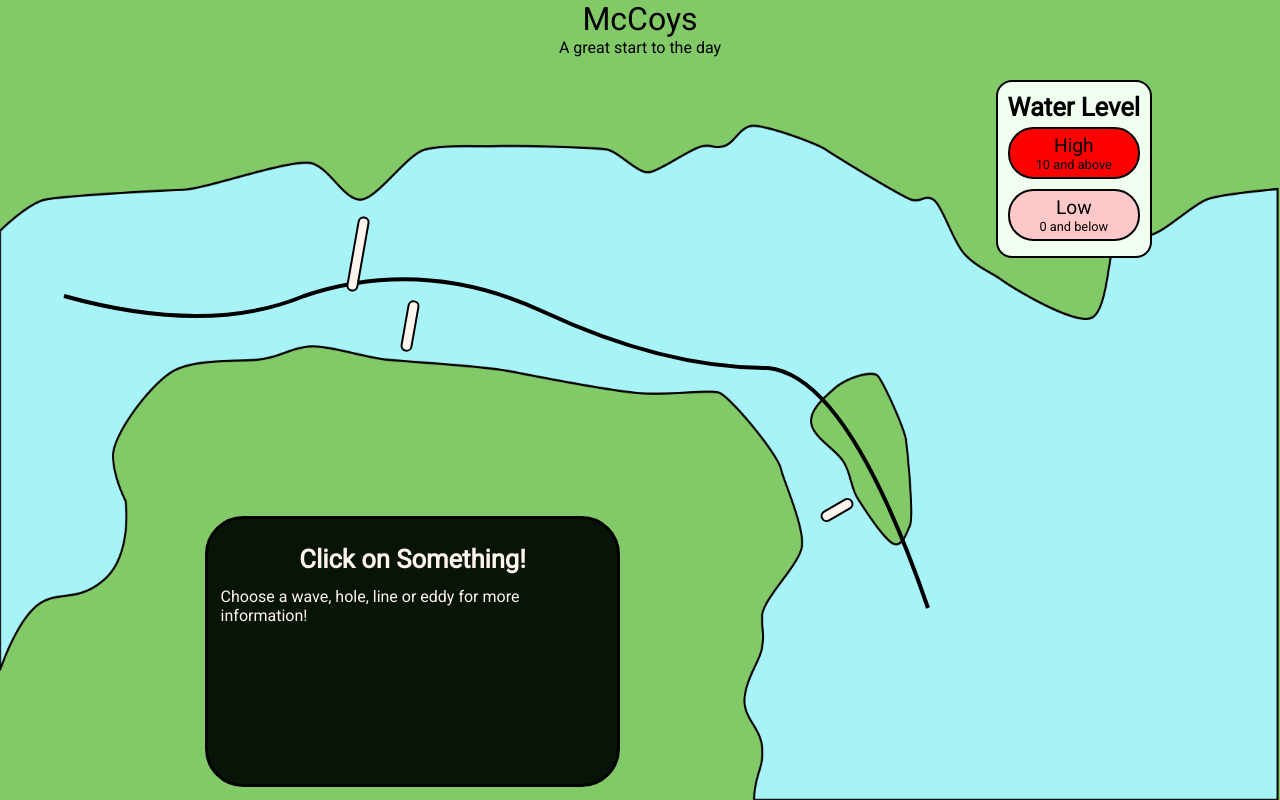
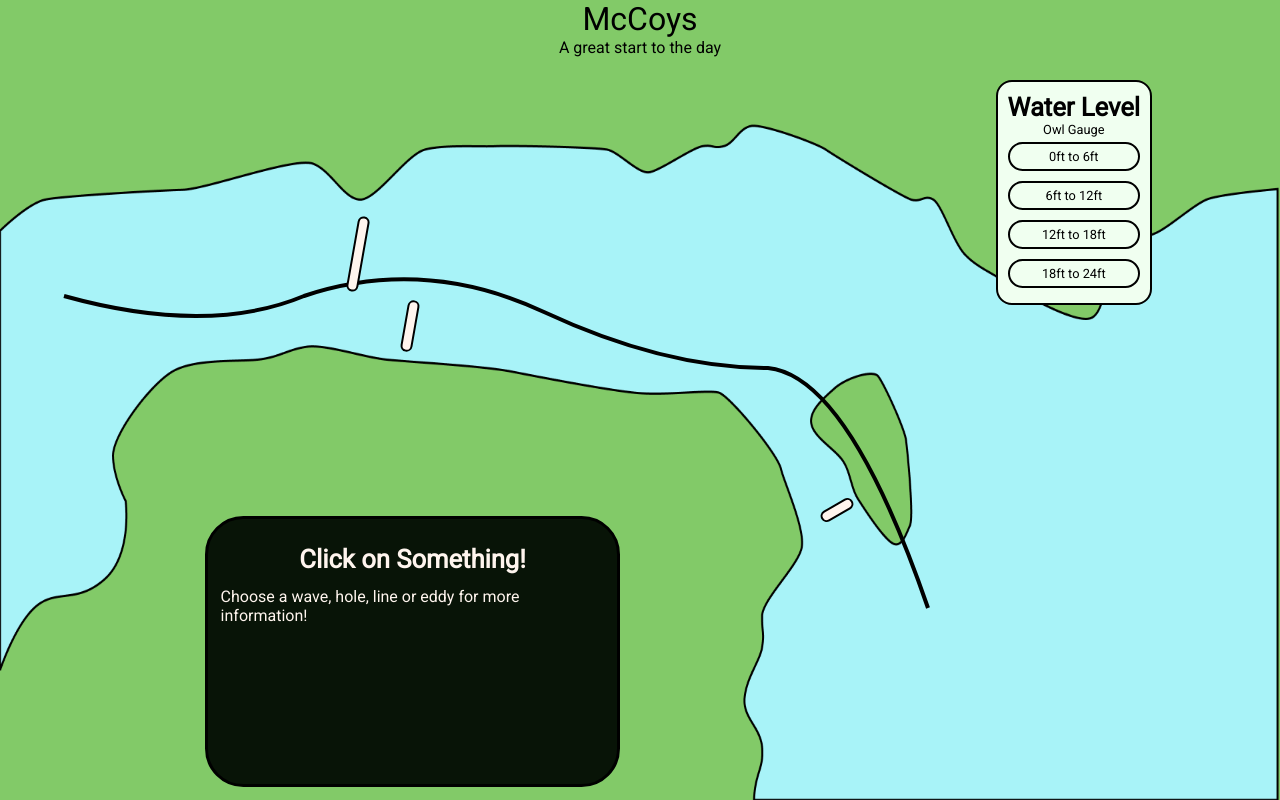
Before and after one commit to JeffThorslund/Bent-Shaft-Maps, a React (Create React App) app: page / in a window 1280 px wide. Built offline with nearby package versions, Linux system fonts and the light colour scheme.

Commit message:
Level ranges added for a more accurate representation of river features

```diff
--- a/src/components/WaterLevel.css
+++ b/src/components/WaterLevel.css
@@ -29,23 +29,11 @@ cursor: pointer;
     font-weight: bold;
 }
 
-.name{
-    font-size: 1.5vw
-
+#subtitle{
+    font-size: 1vw;
+    text-align: center;
 }
 
 .desc{
     font-size: 1vw;
 }
-
-#high{
-    background-color: rgb(255, 0, 0);
-}
-
-#medium{
-    background-color: rgb(255, 100, 100);
-}
-
-#low{
-    background-color: rgb(255, 200, 200);
-}
--- a/src/components/WaterLevel.js
+++ b/src/components/WaterLevel.js
@@ -7,20 +7,29 @@ const WaterLevel = props => {
     props.selectLevel(e.currentTarget.id);
   };
 
+
+  const increment = 6 //Change this to change what guage increments
+  const range = [0, 20] //Indicates minimum and maximum yearly river levels
+
+  let levelMarker = []
+
+  for (let i=range[0]; i<range[1]; i += increment){
+    levelMarker.push(
+      <div id={[i,i+increment]} className="level" onClick={handleClick}>
+          <div className="desc">{i}ft to {i+increment}ft</div>
+        </div>
+    )
+  }
+
   return (
     <div id="gauge-container">
       <div id="title"> Water Level</div>
+      <div id="subtitle"> Owl Gauge</div>
 
       <div id="level-container">
-        <div id="high" className="level" onClick={handleClick}>
-          <div className="name">High</div>
-          <div className="desc">10 and above</div>
-        </div>
 
-        <div id="low" className="level" onClick={handleClick}>
-          <div className="name">Low</div>
-          <div className="desc">0 and below</div>
-        </div>
+      {levelMarker}
+
       </div>
     </div>
   );
```
